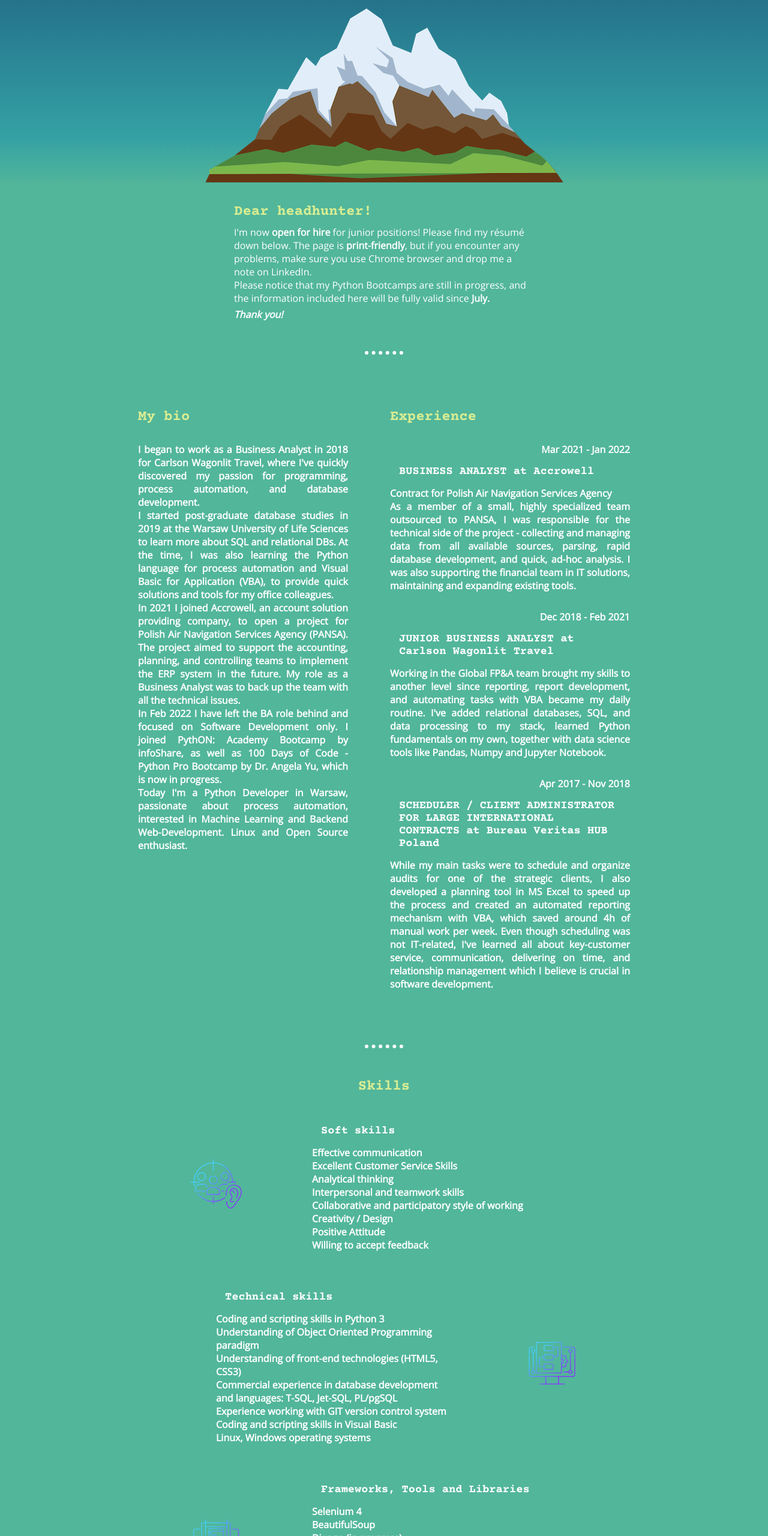
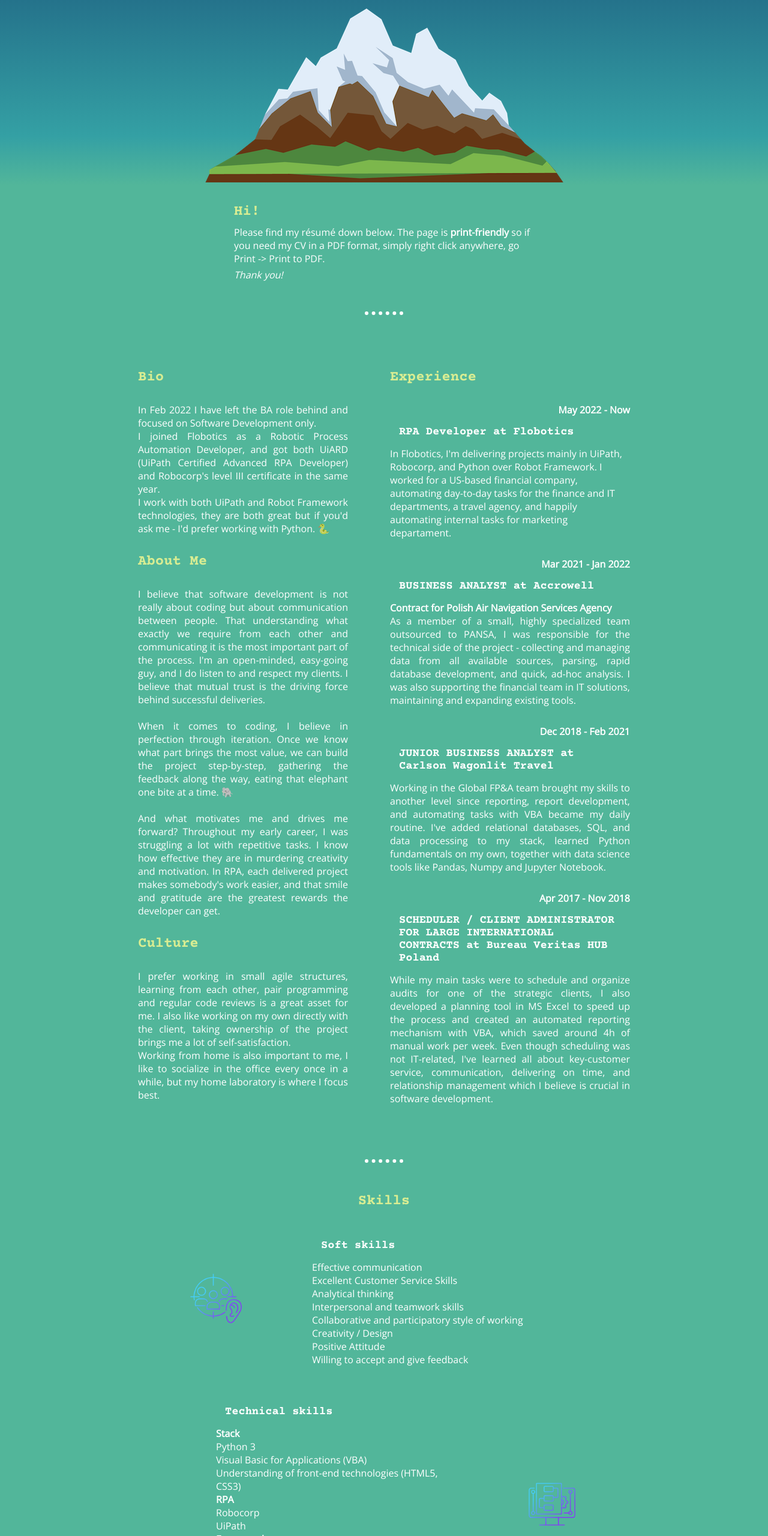
Before and after one commit to mpiesiewicz/cv, a plain HTML site: page index.html in a window 1280 px wide. Shown: the part 240-2800 px from the top of the page at 60% size. Drawn offline with nearby package versions, Linux system fonts and the light colour scheme.

Commit message:
content update

```diff
--- a/css/print.css
+++ b/css/print.css
@@ -1,11 +1,9 @@
-
-
 body {
   width: 21cm;
   text-align: center;
   font-family: 'Open Sans', sans-serif;
   color: #28282A;
-  font-size: 10pt;
+  font-size: 9pt;
 }
 
 hr {
@@ -13,7 +11,9 @@ hr {
 }
 
 @media print {
-    .pagebreak { page-break-before: always; }
+  .pagebreak {
+    page-break-before: always;
+  }
 }
 
 .print-header {
@@ -22,7 +22,9 @@ hr {
   margin: 0;
   margin-right: 5mm;
   text-align: right;
-} p {
+}
+
+p {
   margin: 0;
   font-weight: normal;
 }
@@ -34,6 +36,7 @@ hr {
 }
 
 .first-header {
+  display: none;
   position: relative;
   z-index: 1;
 }
@@ -57,7 +60,12 @@ h3 {
   color: #184E77;
 }
 
+h4 {
+  margin: 0;
+}
+
 .sub-header {
+  display: none;
   font-family: 'Courier Prime', monospace;
   color: #184E77;
 }
--- a/css/styles.css
+++ b/css/styles.css
@@ -22,7 +22,9 @@ hr {
 }
 
 @media print {
-    .pagebreak { page-break-before: always; }
+  .pagebreak {
+    page-break-before: always;
+  }
 }
 
 .print-header {
@@ -38,7 +40,7 @@ hr {
 }
 
 .first-header {
-  position: relative;+
+  position: relative;
   z-index: 1;
 }
 
@@ -62,6 +64,7 @@ h2 {
 
 h3 {
   font-family: 'Courier Prime', monospace;
+  margin: 15px;
 }
 
 .sub-header {
@@ -118,6 +121,10 @@ h3 {
   margin-right: 20px;
 }
 
+.bio-chunk {
+  margin-bottom: 20px;
+}
+
 .exp-box {
   margin: 30px 0;
 }
@@ -140,9 +147,6 @@ h3 {
   padding-top: 0px;
   text-align: justify;
   text-justify: auto;
-}
-
-.skills {
 }
 
 .skills-row-left {
@@ -184,8 +188,6 @@ h3 {
   text-align: left;
   text-align: justify;
   justify-content: auto;
-} h3 {
-  margin: 15px;
 }
 
 .contact-me {
@@ -201,7 +203,7 @@ footer {
 }
 
 .credits {
-  font-size:10px;
+  font-size: 10px;
 }
 
 a {
--- a/index.html
+++ b/index.html
@@ -1,5 +1,6 @@
 <!DOCTYPE html>
 <html lang="en">
+
 <head>
   <meta charset="UTF-8">
   <meta name="description" content="Michal Piesiewicz's personal site & CV.">
@@ -10,18 +11,23 @@
   <title>Michał Piesiewicz</title>
 
   <link rel="stylesheet" href="css/styles.css" media=screen>
+  <!-- <link rel="stylesheet" href="css/print.css" media=screen> -->
+
   <link rel="stylesheet" type="text/css" href="css/print.css" media="print">
 
   <link rel="preconnect" href="https://fonts.googleapis.com">
   <link rel="preconnect" href="https://fonts.gstatic.com" crossorigin>
-  <link href="https://fonts.googleapis.com/css2?family=Courier+Prime:wght@400;700&family=DM+Mono:wght@500&family=Open+Sans:wght@300&family=Roboto+Mono&display=swap" rel="stylesheet">
+  <link
+    href="https://fonts.googleapis.com/css2?family=Courier+Prime:wght@400;700&family=DM+Mono:wght@500&family=Open+Sans:wght@300&family=Roboto+Mono&display=swap"
+    rel="stylesheet">
 </head>
 
 <body>
 
   <div class="print-header">
     <p>printed from
-    <a href="https://mpiesiewicz.github.io/cv/">mpiesiewicz.github.io/cv</a></p>
+      <a href="https://mpiesiewicz.github.io/cv/">mpiesiewicz.github.io/cv</a>
+    </p>
     <p>visit the site for live version</p>
   </div>
 
@@ -35,9 +41,9 @@
   </div>
 
   <div class='hello-container'>
-    <h2>Dear headhunter!</h2>
-    <p>  I'm now <strong>open for hire</strong> for junior positions! Please find my résumé down below. The page is <strong>print-friendly</strong>, but if you encounter any problems, make sure you use Chrome browser and drop me a note on LinkedIn. </p>
-	  <p>  Please notice that my Python Bootcamps are still in progress, and the information included here will be fully valid since <strong>July<strong>.</p>
+    <h2>Hi!</h2>
+    <p> Please find my résumé down below. The page is <strong>print-friendly</strong> so if you need my CV in a PDF
+      format, simply right click anywhere, go Print -> Print to PDF. </p>
     <p class='ty'><em>Thank you!</em></p>
   </div>
 
@@ -47,22 +53,69 @@
 
     <div class="bio-exp">
       <div class="bio">
-        <h2 class='experience-header'>My bio</h2>
-        <p>I began to work as a Business Analyst in 2018 for Carlson Wagonlit Travel, where I've quickly discovered my passion for programming, process automation, and database development. </p>
-        <p>I started post-graduate database studies in 2019 at the Warsaw University of Life Sciences to learn more about SQL and relational DBs. At the time, I was also learning the Python language for process automation and Visual Basic for Application (VBA), to provide quick solutions and tools for my office colleagues.</p>
-        <p>In 2021 I joined Accrowell, an account solution providing company, to open a project for Polish Air Navigation Services Agency (PANSA). The project aimed to support the accounting, planning, and controlling teams to implement the ERP system in the future. My role as a Business Analyst was to back up the team with all the technical issues. </p>
-        <p>In Feb 2022 I have left the BA role behind and focused on Software Development only. I joined PythON: Academy Bootcamp by infoShare, as well as 100 Days of Code - Python Pro Bootcamp by Dr. Angela Yu, which is now in progress.</p>
-        <p>Today I'm a Python Developer in Warsaw, passionate about process automation, interested in Machine Learning and Backend Web-Development. Linux and Open Source enthusiast.</p>
+
+        <div class="bio-chunk">
+          <h2 class='experience-header'>Bio</h2>
+          <p>In Feb 2022 I have left the BA role behind and focused on Software Development only.</p>
+          <p>I joined Flobotics as
+            a Robotic Process Automation Developer, and got both UiARD (UiPath Certified Advanced RPA Developer) and
+            Robocorp's level III certificate in the same year.</p>
+          <p>I work with both UiPath and Robot Framework technologies, they
+            are both great but if you'd ask me - I'd prefer working with Python. 🐍 </p>
+        </div>
+
+        <div class="bio-chunk">
+          <h2 class='experience-header'>About Me</h2>
+          <p>I believe that software development is not really about coding but about communication between people. That
+            understanding what exactly we require from each other and communicating it is the most important part of the
+            process. I'm an open-minded, easy-going guy, and I do listen to and respect my clients. I believe that
+            mutual trust is the driving force behind successful deliveries.</p>
+          <br>
+          <p>When it comes to coding, I believe in perfection through iteration. Once we know what part brings the most
+            value, we can build the project step-by-step, gathering the feedback along the way, eating that elephant one
+            bite at a time. 🐘</p>
+          <br>
+          <p>And what motivates me and drives me forward? Throughout my early career, I was struggling a lot with
+            repetitive tasks. I know how effective they are in murdering creativity and motivation. In RPA, each
+            delivered project makes somebody's work easier, and that smile and gratitude are the greatest rewards the
+            developer can get.</p>
+        </div>
+
+        <div class="bio-chunk">
+          <h2 class='experience-header'>Culture</h2>
+          <p>I prefer working in small agile structures, learning from each other, pair programming and regular code
+            reviews is a great asset for me.
+            I also like working on my own directly with the client, taking ownership of the project brings me a lot of
+            self-satisfaction.
+          </p>
+          <p>Working from home is also important to me, I like to socialize in the office every once in a while, but my
+            home
+            laboratory is where I focus best.</p>
+        </div>
       </div>
 
       <div class='experience'>
         <h2 class='experience-header'>Experience</h2>
+
+        <div class="exp-box">
+          <h4 class='date-exp'>May 2022 - Now </h4>
+          <div class='info-exp'>
+            <h3>RPA Developer at Flobotics</h3>
+            <p>In Flobotics, I'm delivering projects mainly in UiPath, Robocorp, and Python over Robot Framework. I
+              worked for a US-based financial company, automating day-to-day tasks for the finance and IT departments, a
+              travel agency, and happily automating internal tasks for marketing departament.</p>
+          </div>
+        </div>
+
         <div class="exp-box">
           <h4 class='date-exp'>Mar 2021 - Jan 2022</h4>
           <div class='info-exp'>
             <h3>BUSINESS ANALYST at Accrowell</h3>
             <h4>Contract for Polish Air Navigation Services Agency</h4>
-            <p class='info-exp-text'>As a member of a small, highly specialized team outsourced to PANSA, I was responsible for the technical side of the project - collecting and managing data from all available sources, parsing, rapid database development, and quick, ad-hoc analysis. I was also supporting the financial team in IT solutions, maintaining and expanding existing tools.</p>
+            <p class='info-exp-text'>As a member of a small, highly specialized team outsourced to PANSA, I was
+              responsible for the technical side of the project - collecting and managing data from all available
+              sources, parsing, rapid database development, and quick, ad-hoc analysis. I was also supporting the
+              financial team in IT solutions, maintaining and expanding existing tools.</p>
           </div>
         </div>
 
@@ -70,7 +123,10 @@
           <h4 class='date-exp'>Dec 2018 - Feb 2021</h4>
           <div class='info-exp'>
             <h3>JUNIOR BUSINESS ANALYST at Carlson Wagonlit Travel</h3>
-              <p class='info-exp-text'>Working in the Global FP&A team brought my skills to another level since reporting, report development, and automating tasks with VBA became my daily routine. I've added relational databases, SQL, and data processing to my stack, learned Python fundamentals on my own, together with data science tools like Pandas, Numpy and Jupyter Notebook.</p>
+            <p class='info-exp-text'>Working in the Global FP&A team brought my skills to another level since reporting,
+              report development, and automating tasks with VBA became my daily routine. I've added relational
+              databases, SQL, and data processing to my stack, learned Python fundamentals on my own, together with data
+              science tools like Pandas, Numpy and Jupyter Notebook.</p>
           </div>
         </div>
 
@@ -78,7 +134,11 @@
           <h4 class='date-exp'>Apr 2017 - Nov 2018</h4>
           <div class='info-exp'>
             <h3>SCHEDULER / CLIENT ADMINISTRATOR FOR LARGE INTERNATIONAL CONTRACTS at Bureau Veritas HUB Poland</h3>
-              <p class='info-exp-text'>While my main tasks were to schedule and organize audits for one of the strategic clients, I also developed a planning tool in MS Excel to speed up the process and created an automated reporting mechanism with VBA, which saved around 4h of manual work per week. Even though scheduling was not IT-related, I've learned all about key-customer service, communication, delivering on time, and relationship management which I believe is crucial in software development.</p>
+            <p class='info-exp-text'>While my main tasks were to schedule and organize audits for one of the strategic
+              clients, I also developed a planning tool in MS Excel to speed up the process and created an automated
+              reporting mechanism with VBA, which saved around 4h of manual work per week. Even though scheduling was
+              not IT-related, I've learned all about key-customer service, communication, delivering on time, and
+              relationship management which I believe is crucial in software development.</p>
           </div>
         </div>
 
@@ -92,7 +152,8 @@
 
   <div class="print-header">
     <p>printed from
-      <a href="https://mpiesiewicz.github.io/cv/">mpiesiewicz.github.io/cv</a></p>
+      <a href="https://mpiesiewicz.github.io/cv/">mpiesiewicz.github.io/cv</a>
+    </p>
     <p>visit the site for live version</p>
   </div>
 
@@ -113,7 +174,7 @@
         <p>Collaborative and participatory style of working</p>
         <p>Creativity / Design</p>
         <p>Positive Attitude</p>
-          <p>Willing to accept feedback</p>
+        <p>Willing to accept and give feedback</p>
       </div>
     </div>
 
@@ -123,13 +184,18 @@
 
       <div class="skill-box">
         <h3>Technical skills</h3>
-          <p>Coding and scripting skills in Python 3</p>
-          <p>Understanding of Object Oriented Programming paradigm</p>
+        <h4>Stack</h4>
+        <p>Python 3</p>
+        <p>Visual Basic for Applications (VBA)</p>
         <p>Understanding of front-end technologies (HTML5, CSS3)</p>
-          <p>Commercial experience in database development and languages: T-SQL, Jet-SQL, PL/pgSQL</p>
-          <p>Experience working with GIT version control system	</p>
-          <p>Coding and scripting skills in Visual Basic</p>
-          <p>Linux, Windows operating systems	</p>
+        <h4>RPA</h4>
+        <p>Robocorp</p>
+        <p>UiPath</p>
+        <h4>Frameworks</h4>
+        <p>Robotic Enterprise Framework (UiPath)</p>
+        <p>Robot Framework</p>
+        <h4>Others</h4>
+        <p>Commercial experience in database querying languages: T-SQL, Jet-SQL, PL/pgSQL</p>
       </div>
 
     </div>
@@ -139,15 +205,18 @@
       <img class="skill-icon" src="img/user-experience.png" alt="">
 
       <div class="skill-box">
-          <h3>Frameworks, Tools and Libraries</h3>
+        <h3>Tools & Libraries</h3>
+        <p>Playwright</p>
         <p>Selenium 4</p>
         <p>BeautifulSoup</p>
-          <p>Django (in progress)</p>
-          <p>Jira</p>
-          <p>Confluence</p>
-          <p>Pycharm</p>
-          <p>Atom</p>
-          <p>Jupyter Notebook</p>
+        <p>MoviePy</p>
+
+        <p>GIT</p>
+        <p>Azure DevOps</p>
+        <p>UiPath Studio</p>
+        <p>VS Code</p>
+        <p>PyCharm</p>
+        <p>Dendron (Knowledge management)</p>
       </div>
 
     </div>
@@ -155,6 +224,8 @@
   </div>
 
   <hr>
+
+  <!-- <div class="pagebreak"> </div> -->
 
   <div class='education'>
     <h2>Education</h2>
@@ -168,8 +239,10 @@
     </ul>
     <h3>Certifications</h3>
     <ul>
-        <li>PythON: Academy Bootcamp (infoShare Academy) - in progress</li>
-        <li>100 Days of Code: The Complete Python Pro Bootcamp for 2022 - in progress</li>
+      <li>Robocorp Level III Certificate - 2022</li>
+      <li>UiPath Certified Advanced RPA Developer (UiARD) - 2022</li>
+      <li>PythON: Academy Bootcamp (infoShare Academy) - 2022</li>
+      <li>100 Days of Code: The Complete Python Pro Bootcamp for 2022 - 2022</li>
       <li>Elements of AI course (University of Helsinki) - 2019</li>
     </ul>
   </div>
@@ -178,8 +251,9 @@
 
   <div class="contact-me">
     <h2>Get In Touch</h2>
-      <h3>It's easiest to catch me on LinkedIn,</h3>
-      <p>and if you want me to reply quicker, ask me about my <a class="footer-link" href="https://www.youtube.com/watch?v=3_d4xK22bCI">band</a>.</p>
+    <h3>It's easiest to catch me on <a href="https://www.linkedin.com/in/michal-piesiewicz/">LinkedIn</a>,</h3>
+    <p>and if you want me to reply quicker, ask me about my <a class="footer-link"
+        href="https://www.youtube.com/watch?v=3_d4xK22bCI">band</a>.</p>
     <br>
     <a class="btn" href="mailto:michal.piesiewicz@gmail.com">EMAIL ME</a>
   </div>
@@ -191,16 +265,20 @@
     <a class="footer-link" href="https://github.com/mpiesiewicz">GitHub</a>
     <br>
     <br>
-    <p>I agree to the processing of personal data provided in this document for realising the recruitment process pursuant to the Personal Data Protection Act of 10 May 2018 (Journal of Laws 2018, item 1000) and in agreement with Regulation (EU) 2016/679 of the European Parliament and of the Council of 27 April 2016 on the protection of natural persons with regard to the processing of personal data and on the free movement of such data, and repealing Directive 95/46/EC (General Data Protection Regulation).</p>
+    <p>I agree to the processing of personal data provided in this document for realising the recruitment process
+      pursuant to the Personal Data Protection Act of 10 May 2018 (Journal of Laws 2018, item 1000) and in agreement
+      with Regulation (EU) 2016/679 of the European Parliament and of the Council of 27 April 2016 on the protection of
+      natural persons with regard to the processing of personal data and on the free movement of such data, and
+      repealing Directive 95/46/EC (General Data Protection Regulation).</p>
     <br>
-    <p class='copyrights'>© 2022 Michał Piesiewicz.</p>
+    <p class='copyrights'>© 2023 Michał Piesiewicz.</p>
     <br>
-    <a class="credits" href="https://www.flaticon.com/free-icons/project-management" title="precision icons">project-management, </a>
-    <a class="credits" href="https://www.flaticon.com/free-icons/user-experience" title="agreement icons">user-experience and</a>
-    <a class="credits" href="https://www.flaticon.com/free-icons/listen-actively" title="efficiency icons">listen-actively </a>
-    <a class="credits" href="https://www.flaticon.com/authors/bsd" title="efficiency icons">icons created by bsd - Flaticon.com</a>
+
+    <a class="credits" href="https://www.flaticon.com/authors/bsd" title="efficiency icons">All icons created by bsd -
+      Flaticon.com</a>
 
   </footer>
 
 </body>
+
 </html>
```
Lines whose indentation alone changed are shown as unchanged.
